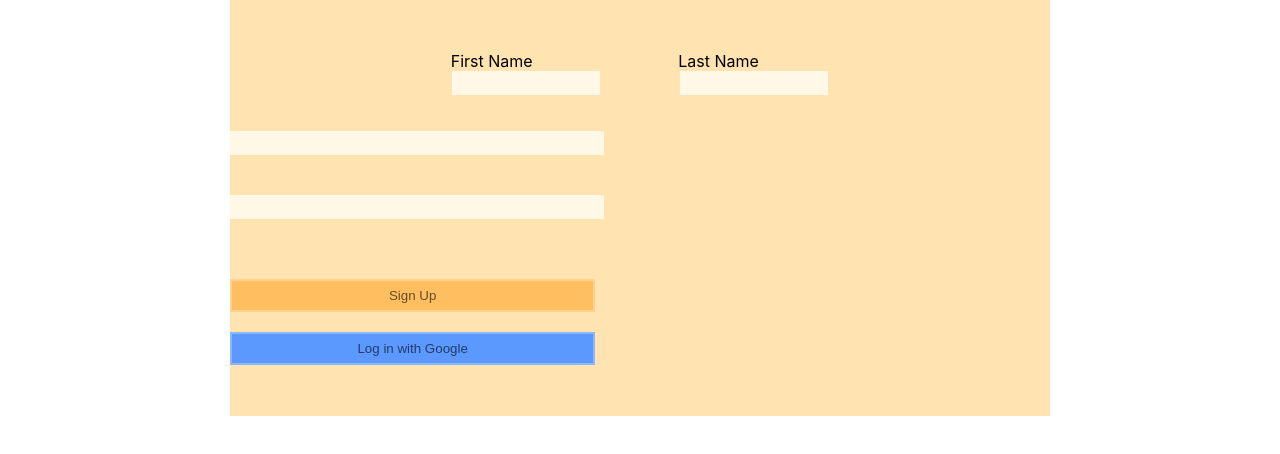
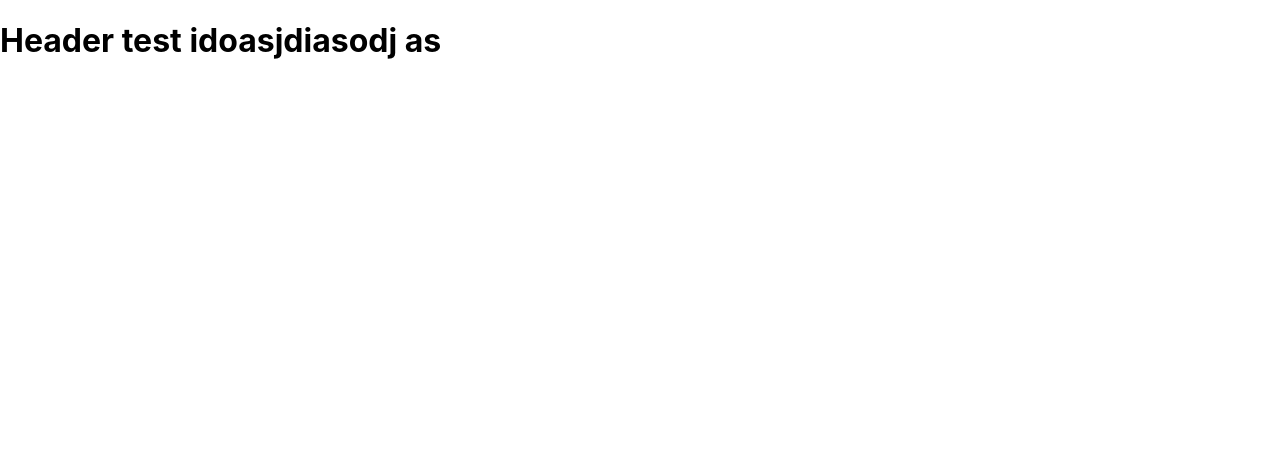
Before and after one commit to Bstuart77/Checklist_418, a React (Create React App) app: page / in a window 1280 px wide. Shown: the top 454 px of the page. Built offline with nearby package versions, Linux system fonts and the light colour scheme.

Commit message:
Made it so that the App opens the Profile

```diff
--- a/src/App.js
+++ b/src/App.js
@@ -18,9 +18,9 @@ function App() {
     //       Learn React
     //     </a>
     //   </header>
-    <SignUp/>
+    // <SignUp/>
     // </div>
-    //<Profile/>
+    <Profile/>
   );
 }
 
```
